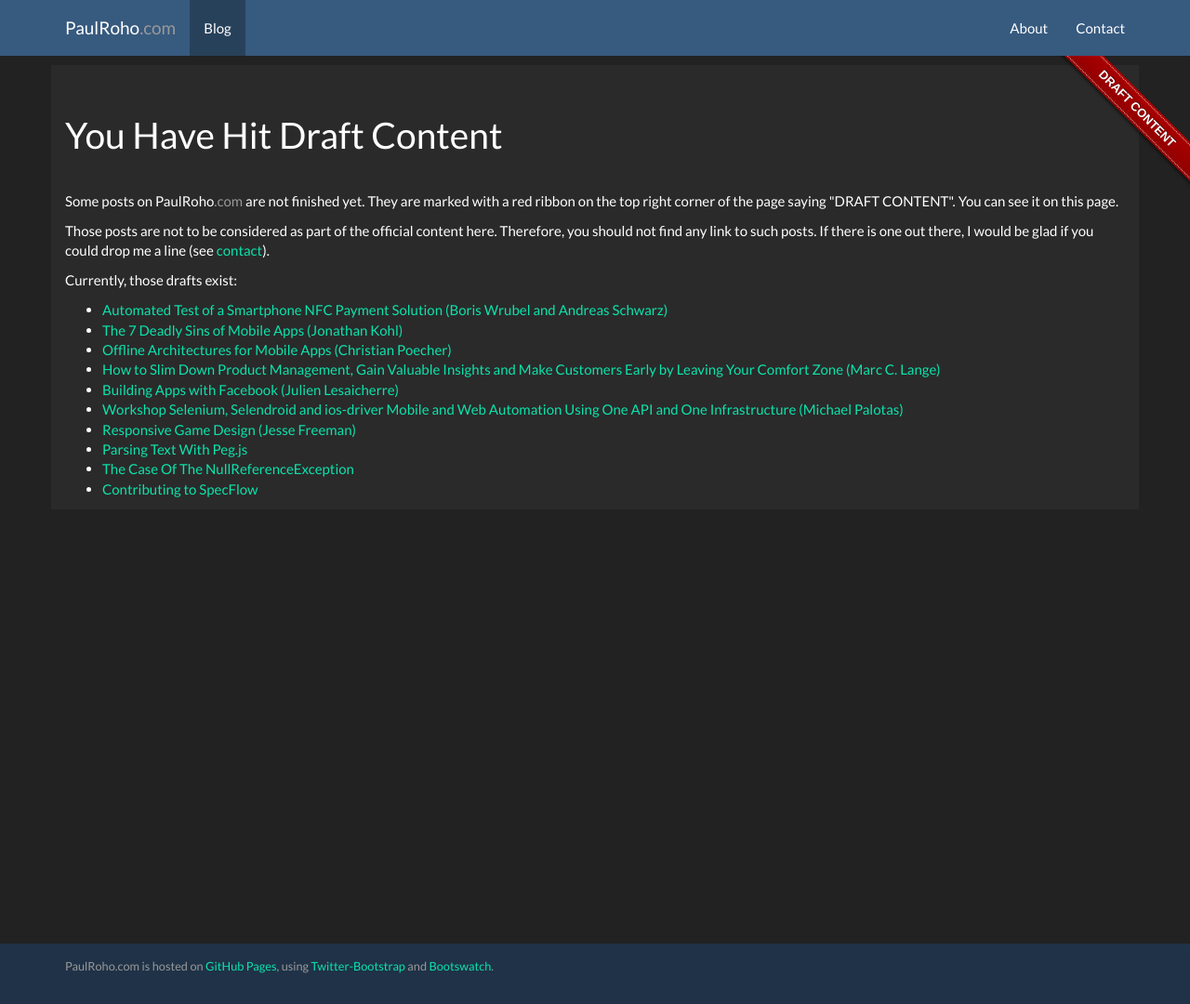
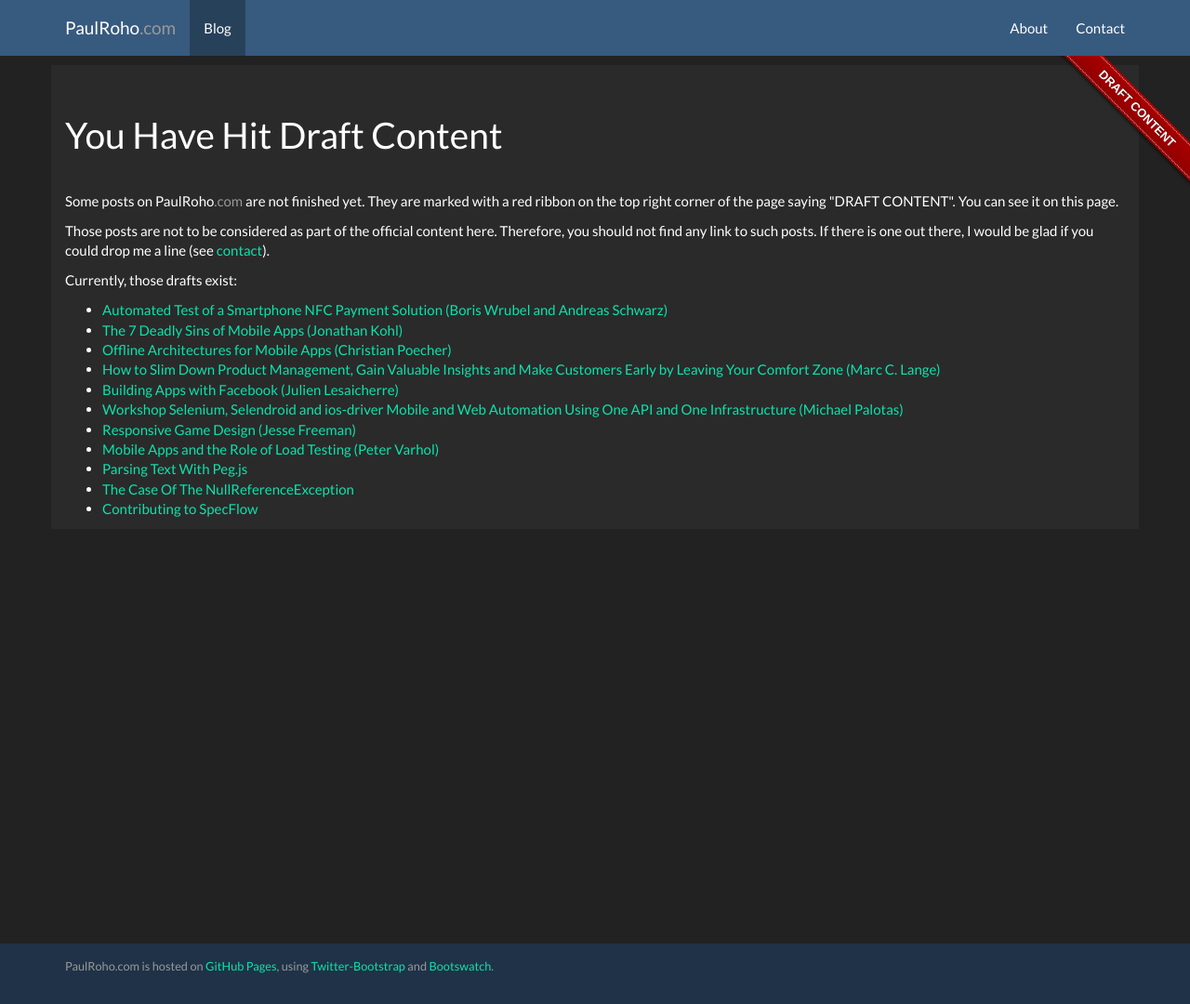
Before and after one commit to paulroho/paulroho.github.io, a Jekyll site: the page built from blog/draftcontent.html, in a window 1280 px wide and 1080 px high. Shown: the whole window at 93% size. Built offline with Jekyll 4.4.1, drawn with Linux system fonts in a browser that asks for light colours; nearby versions of some CDN libraries.

Commit message:
MAE2014: Mobile Apps and the Role of Load Testing (Peter Varhol)

```diff
--- a/_posts/2014-09-30-Mobile-Apps-and-the-Role-of-Load-Testing.md
+++ b/_posts/2014-09-30-Mobile-Apps-and-the-Role-of-Load-Testing.md
@@ -1,66 +1,76 @@
+---
+layout: blogdraft
+title: Mobile Apps and the Role of Load Testing (Peter Varhol)
+tags: [Mobile App Europe 2014, Mobile Apps, Test Automation, Load Testing]
+---
+
+Mobile App Europe 2014 Notes
+
 Mobile Apps and the Role of Load Testing
 ===
-by Peter Varhol
+Notes on a [session](http://mobileappeurope.com/talks/mobile-apps-role-load-testing/ "Mobile Apps and the Role of Load Testing")
+by Peter Varhol (Aras Corporation)
+at the [Mobile App Europe 2014](http://mobileappeurope.com/).
 
 ---
-#Why Load Test Mobile Apps?
+##Why Load Test Mobile Apps?
 * Load testing the backend infrastructure (the app itself has just a single user)
 * Can the server handle the expected number of users?
 
-#Expections
+##Expections
 * Performane/response time time
 * Expected number of users is a serviced with acceptable performance
 * The application stresses approximately evenly across tiers and components
 * The application fails gracefully
 * App and backend infrastructure serves a variaty of business cases (normal use, seasonal high use, new product or marketing initiatives)
 
-#Business Issues in Mobile Load Testing
+##Business Issues in Mobile Load Testing
 * The market moves too fast
 * We don't know how the app is goint to be used
 * If a public app, we don't know how many people will use it
 
 => So we have to make some market and use assumptions
 
-#Technical Issues in Mobile Load Testing
+##Technical Issues in Mobile Load Testing
 * The devices are all different
 
-#Ways to Load Test Mobile Apps
+##Ways to Load Test Mobile Apps
 * Synthetic test scripts
 * RUM - Real User Monitoring
 * Crowdsouring
 * Recorded user sessions
 
-#Expected Results of Load Testing
+##Expected Results of Load Testing
 * Can the server handle the expected number of users?
 * What does the response curve look like as uses are added?
 * At what point does the application fail?
 * Where is the application stressed?
 
-#Preparing to Load Test
+##Preparing to Load Test
 * Develop user personas
 * Determine device characteristics
 * Derive activities from personas
 
-#Developing Personas
+##Developing Personas
 * Power/Standard/Casual
 * Domestic/International users
 * By age
 * What ever makes sense for the application
 
-For each persona determine
+##For each persona determine
 * Frequency of visits
 * Actions on each visit
 
-#Making Use of the User Persona
+##Making Use of the User Persona
 * What percentage of each
 * Have to guess
 * Try different balanaces
 * Compare response time and load measures
 
-#SLA
-E.g. "in 98% of the time we react within 500ms"
+##SLA
+* E.g. "in 98% of the time we react within 500ms"
 
-#Corrective Actions
+##Corrective Actions
 * More Servers
 * Hardware accelarator (Caching)
 * Bugs
```
